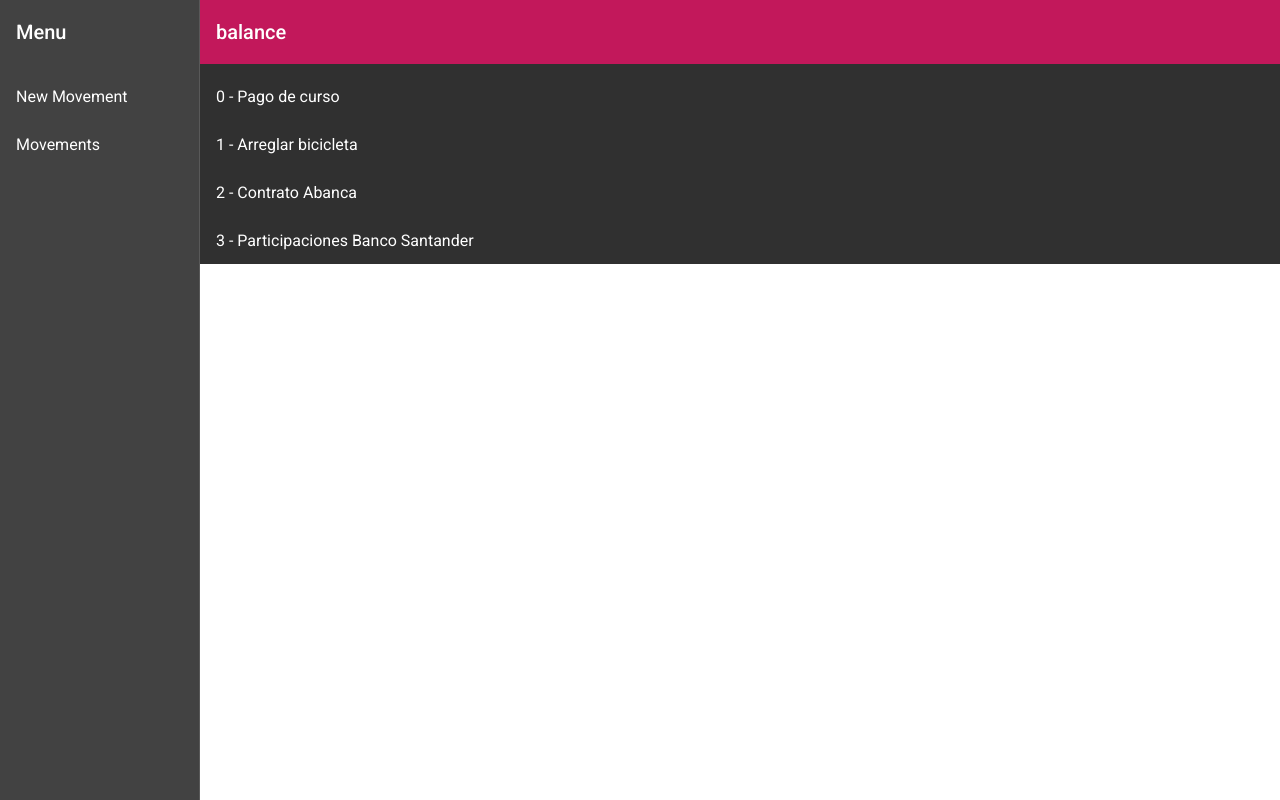
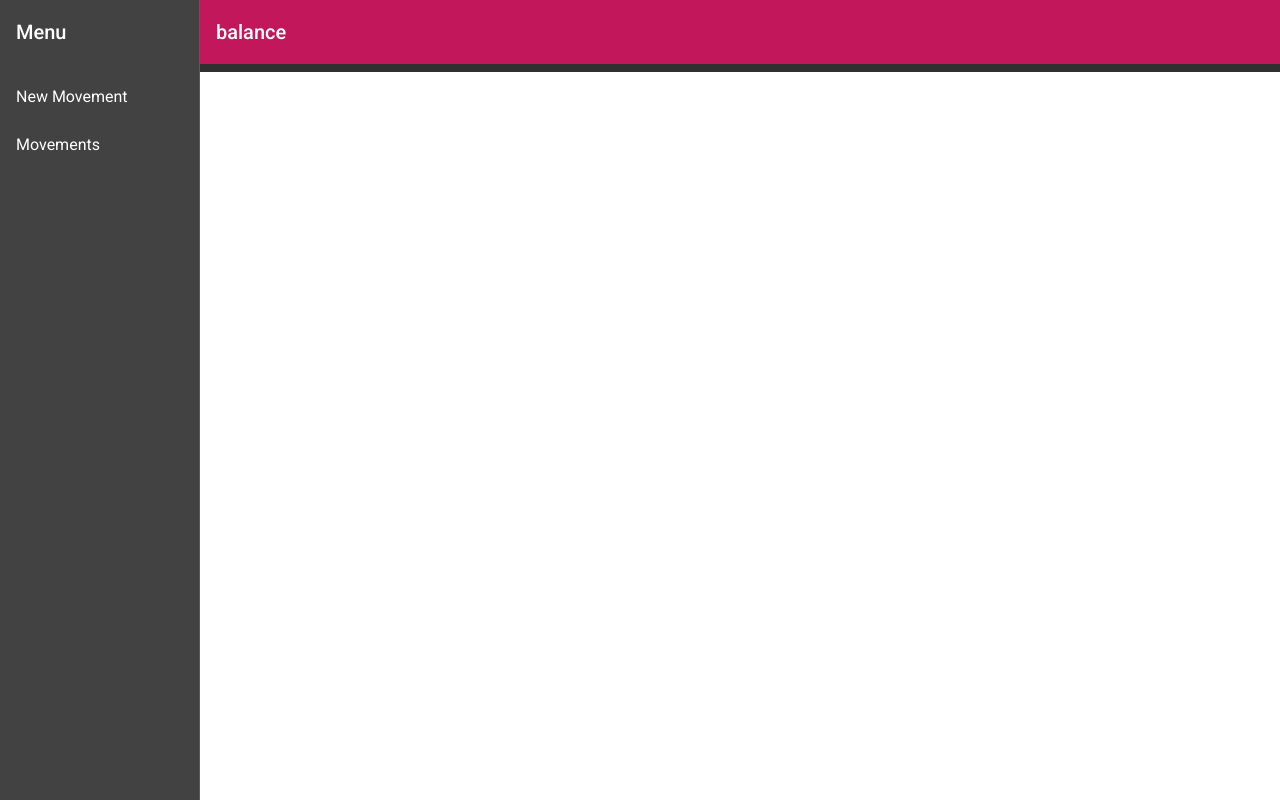
Before and after one commit to abanca-ITforce/balance-fila3, an Angular app: page /movements in a window 1280 px wide. Built offline with nearby package versions, Linux system fonts and the light colour scheme.

Commit message:
actualizacion

```diff
--- /dev/null
+++ b/src/app/forms.service.ts
@@ -0,0 +1,22 @@
+import { Injectable } from '@angular/core';
+import { FormGroup } from '@angular/forms';
+
+@Injectable({
+  providedIn: 'root'
+})
+export class FormsService {
+
+  constructor() { }
+
+  hasError(form: FormGroup, controlName: string, errorName: string ) {
+    const control = form.controls[controlName];
+    return control.hasError(errorName);
+  }
+  isTouched(form: FormGroup, controlName: string) {
+    return form.controls[controlName].touched;
+  }
+  hasErrors(form: FormGroup, controlName: string) {
+    return form.controls[controlName].invalid;
+  }
+
+}
--- /dev/null
+++ b/src/app/movements.service.ts
@@ -0,0 +1,20 @@
+import { Injectable } from '@angular/core';
+
+@Injectable({
+  providedIn: 'root'
+})
+export class MovementsService {
+
+  constructor() { }
+
+  movements = [];
+
+  postMovement(movement) {
+    this.movements.push(movement);
+    console.log(this.movements);
+  }
+
+  getMovement(id: number) {
+    return this.movements[id];
+  }
+}
--- a/src/app/movements/movement/movement.component.html
+++ b/src/app/movements/movement/movement.component.html
@@ -1,14 +1,14 @@
 <mat-card>
   <mat-card-header>
     <div mat-card-avatar><mat-icon>monetization_on</mat-icon></div>
-    <mat-card-title>{{ movimiento.concepto }}</mat-card-title>
+    <mat-card-title>{{ movement.description }}</mat-card-title>
     <!-- <mat-card-subtitle>Dog Breed</mat-card-subtitle> -->
   </mat-card-header>
   <mat-card-content>
     <h2>
-      Cantidad: {{ movimiento.cantidad }} $
+      Cantidad: {{ movement.amount }} $
     </h2>
-    <h3>{{ movimiento.tipo }}</h3>
+    <h3>{{ movement.type }}</h3>
   </mat-card-content>
   <mat-card-actions>
     <button mat-button color="warn">Delete</button>
--- a/src/app/movements/movement/movement.component.ts
+++ b/src/app/movements/movement/movement.component.ts
@@ -1,5 +1,6 @@
 import { Component, OnInit } from '@angular/core';
 import { ActivatedRoute } from '@angular/router';
+import { MovementsService } from 'src/app/movements.service';
 
 @Component({
   selector: 'bal-movement',
@@ -7,40 +8,13 @@ import { ActivatedRoute } from '@angular/router';
   styleUrls: ['./movement.component.css']
 })
 export class MovementComponent implements OnInit {
+  movement;
+  id;
 
-  movimiento;
-
-  movementDescription: string;
-  movimientos = [
-    {
-      id: 0,
-      concepto: 'Pago de curso',
-      cantidad: 100,
-      tipo: 'gasto'
-    },
-    {
-      id: 1,
-      concepto: 'Arreglar bicicleta',
-      cantidad: 89,
-      tipo: 'gasto'
-    },
-    {
-      id: 2,
-      concepto: 'Contrato Abanca',
-      cantidad: 2500,
-      tipo: 'ingreso'
-    },
-    {
-      id: 3,
-      concepto: 'Participaciones Banco Santander',
-      cantidad: 9000,
-      tipo: 'ingreso'
-    }
-  ];
-
-  constructor(activatedRoute: ActivatedRoute) {
-    // this.movementDescription = activatedRoute.snapshot.params.id;
-    this.movimiento = this.movimientos[activatedRoute.snapshot.params.id];
+  constructor(activatedRoute: ActivatedRoute,
+              private movementsService: MovementsService) {
+    this.id = activatedRoute.snapshot.params.id;
+    this.movement = this.movementsService.getMovement(this.id);
    }
 
   ngOnInit() {
--- a/src/app/movements/movements.component.html
+++ b/src/app/movements/movements.component.html
@@ -2,5 +2,5 @@
   <!-- <a mat-list-item routerLink="pago-curso">Pagar curso de Angular</a>
   <a mat-list-item routerLink="pago-linea">Pagar linea azul para curso de Angular</a>
   <a mat-list-item routerLink="pago-participacion">Beneficios por participaciones en Abanca</a> -->
-  <a *ngFor="let movimiento of movimientos" mat-list-item routerLink="{{ movimiento.id }}">{{ movimiento.id}} - {{ movimiento.concepto}}</a>
+  <a *ngFor="let movement of movements; let i = index" mat-list-item [routerLink]="i">{{ movement.description}}</a>
 </mat-nav-list>
--- a/src/app/movements/movements.component.ts
+++ b/src/app/movements/movements.component.ts
@@ -1,4 +1,5 @@
 import { Component, OnInit } from '@angular/core';
+import { MovementsService } from '../movements.service';
 
 @Component({
   selector: 'bal-movements',
@@ -6,33 +7,9 @@ import { Component, OnInit } from '@angular/core';
   styleUrls: ['./movements.component.css']
 })
 export class MovementsComponent implements OnInit {
-  movimientos = [
-    {
-      id: 0,
-      concepto: 'Pago de curso',
-      cantidad: 1,
-      tipo: 'gasto'
-    },
-    {
-      id: 1,
-      concepto: 'Arreglar bicicleta',
-      cantidad: 89,
-      tipo: 'gasto'
-    },
-    {
-      id: 2,
-      concepto: 'Contrato Abanca',
-      cantidad: 2500,
-      tipo: 'ingreso'
-    },
-    {
-      id: 3,
-      concepto: 'Participaciones Banco Santander',
-      cantidad: 9000,
-      tipo: 'ingreso'
-    }
-  ];
-  constructor() { }
+  movements = this.movementsService.movements;
+
+  constructor(private movementsService: MovementsService) { }
 
   ngOnInit() {
   }
--- a/src/app/new-movement/form-movement/form-movement.component.html
+++ b/src/app/new-movement/form-movement/form-movement.component.html
@@ -47,7 +47,8 @@
             <hr>
             <div>
                 <mat-form-field>
-                    <mat-label>{{ movementForm.get('type').value }}</mat-label>
+                  <br><br>
+                    <mat-label> Type of {{ movementForm.get('type').value }}</mat-label>
                     <mat-select formControlName="selector">
                       <mat-option *ngFor="let elemento of getArray(movementForm.get('type').value)" [value]="elemento">
                         {{ elemento }}
--- a/src/app/new-movement/form-movement/form-movement.component.ts
+++ b/src/app/new-movement/form-movement/form-movement.component.ts
@@ -1,5 +1,7 @@
 import { Component } from '@angular/core';
 import { FormBuilder, Validators } from '@angular/forms';
+import { MovementsService } from 'src/app/movements.service';
+import { FormsService } from 'src/app/forms.service';
 
 @Component({
   selector: 'bal-form-movement',
@@ -12,7 +14,7 @@ export class FormMovementComponent {
     description: [null, [Validators.required, Validators.maxLength(30)]],
     amount: [null, [Validators.required, Validators.min(10)]],
     type: [null, Validators.required],
-    selector: [null]
+    selector: [null, Validators.required]
   });
 
 
@@ -21,24 +23,25 @@ export class FormMovementComponent {
   expenditure = ['Comida', 'Gasolina', 'Cursos'];
 
 
-  constructor(private formBuilder: FormBuilder) {}
+  constructor(private formBuilder: FormBuilder,
+              private movementsService: MovementsService,
+              private formsService: FormsService) {}
 
   onSubmit() {
-    console.log(this.movementForm.value);
+    this.movementsService.postMovement(this.movementForm.value);
   }
 
   hasErrors(controlName: string) {
-    return this.movementForm.controls[controlName].invalid;
+    return this.formsService.hasErrors(this.movementForm, controlName);
   }
 
   isTouched(controlName: string) {
-    return this.movementForm.controls[controlName].touched;
-  }
+    return this.formsService.isTouched(this.movementForm, controlName);
+  }/** */
 
   hasError(controlName: string, errorName: string) {
-    const control = this.movementForm.controls[controlName];
-    return control.hasError(errorName);
-  }
+    return this.formsService.hasError(this.movementForm, controlName, errorName);
+  }/**/
 
   getArray(arrayName: string) {
     if (arrayName === 'entry') {
```
